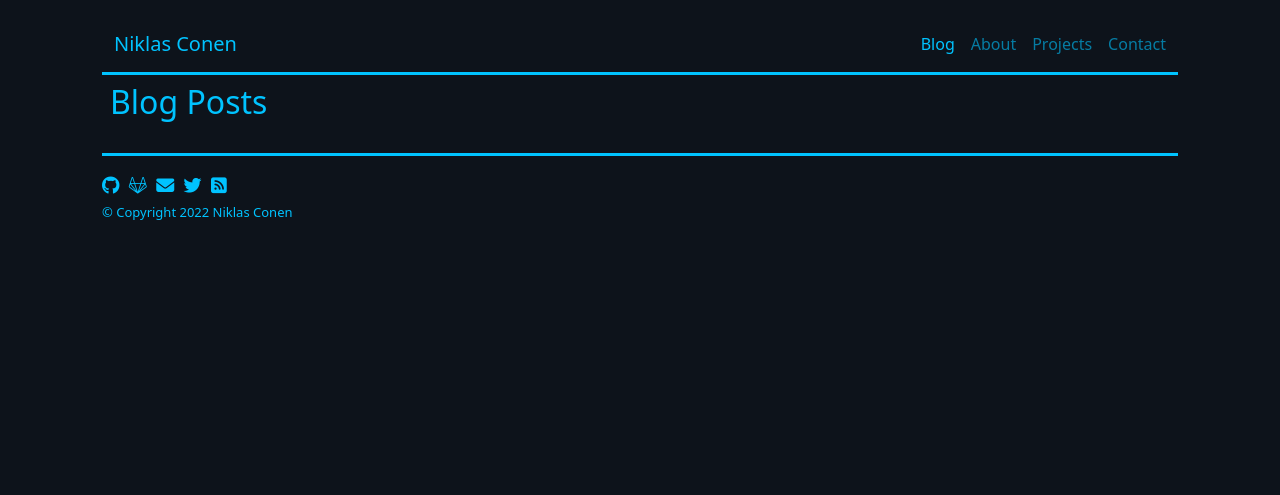
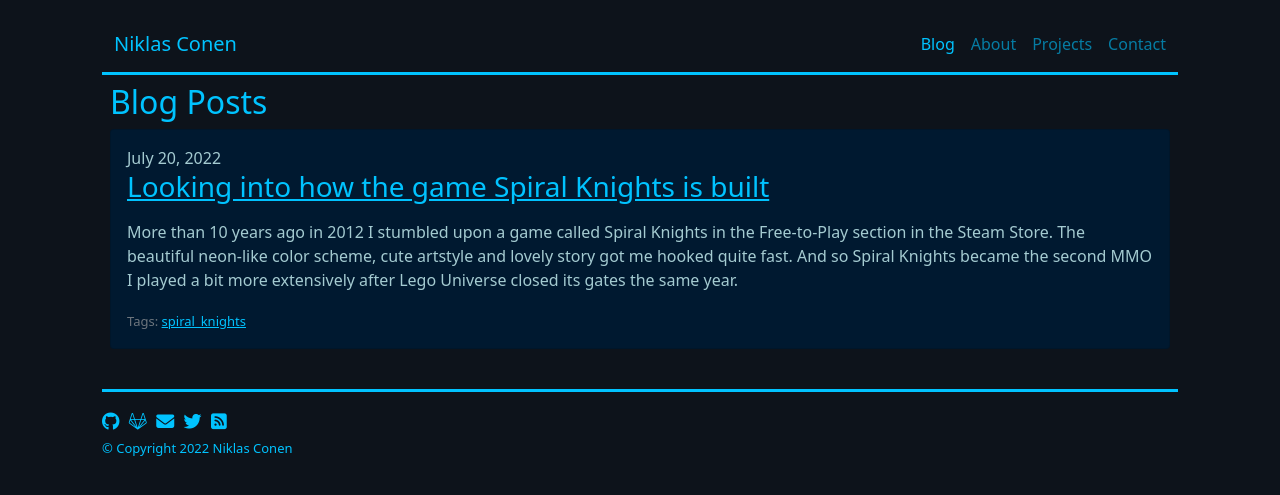
Before and after one commit to Nordegraf/nordegraf.github.io, a Jekyll site: the page built from index.html, in a window 1280 px wide. Shown: the top 495 px of the page. Built offline with Jekyll 4.4.1, drawn with Linux system fonts in a browser that asks for light colours; the list of posts is cut into pages by our own code; some of the changed lines change nothing that is shown.

Commit message:
SKdatToXML blog post

````diff
--- a/_data/projects.yml
+++ b/_data/projects.yml
@@ -33,4 +33,5 @@
 
 - name: SKdatToXML
   link: https://github.com/Nordegraf/SKdatToXML
+  post: Looking into how the game Spiral Knights is built
   description: Java Tool for converting Spiral Knights binary .dat files to .xml using the .jar libraries shipped with the game.
--- /dev/null
+++ b/_posts/2022-07-20-spiral-knights-dat-to-xml.md
@@ -0,0 +1,38 @@
+---
+layout: post
+title:  Looking into how the game Spiral Knights is built
+date:   2022-07-20 15:00:00 +0200
+categories: spiral_knights
+tags: spiral_knights
+excerpt_separator: <!--more-->
+---
+
+More than 10 years ago in 2012 I stumbled upon a game called Spiral Knights in the Free-to-Play section in the Steam Store.
+The beautiful neon-like color scheme, cute artstyle and lovely story got me hooked quite fast. And so Spiral Knights became the second MMO I played a bit more extensively after Lego Universe closed its gates the same year.
+
+<!--more-->
+
+Developed by Three Rings Design and published by SEGA Spiral Knights is a quite grind heavy Top-Down Hack and Slash type game which sends you on a quest through an ever changing set of gradually more difficult missions in the so called Clockworks on the planet Cradle... Well at least the advertising says that. While definitely being quite diverse the actual reality is that the same missions are rotated on a daily or weekly basis depending on the mission type. At some point specific routes through the clockwork revealed themselves as the most efficient for getting crafting materials resulting in me grinding only these ones for hours. I still enjoyed my time on Cradle and I have been revisiting the game ever so often over the past 10 years.
+
+Sadly the game got less popular over time to a point were today the games servers are mostly empty. Moreover Three Rings Design dissolved in 2016 and a new company called Grey Havens consisting of old Three Rings employees formed to keep some of their games alive. By now only Spiral Knights and Puzzle Pirates are kept on life support.
+
+Being interested in how games work behind the curtain I set out to look into Spiral Knights game files to see what I'm able to understand. I'll summarize my findings a bit below.
+
+In 2005 Three Rings launched a website called gamegardens.com and wiki.gamegardens.com as a plattform for making games using their developed Java libraries. Sadly the website is gone, but some captures are availabe on the WaybackMachine. For gamegardens ThreeRings published their libraries publicly on GitHub. Their core libraries are:
+
+- <a class="link" href="https://github.com/threerings/narya">Narya</a> (mainly for networking)
+- <a class="link" href="https://github.com/threerings/nenya">Nenya</a> (mainly for media management)
+- <a class="link" href="https://github.com/threerings/vilya">Vilya</a> (some frameworks for specific game types)
+- <a class="link" href="https://github.com/threerings/clyde">Clyde</a> (various utility)
+- <a class="link" href="https://github.com/threerings/getdown">getdown</a> (downloading and updating)
+
+(They must be huge Tolkien fans)
+
+Moreover a core library they used is <a class="link" href="https://legacy.lwjgl.org">LWJGL2</a>.
+
+There are more libraries in the games folders, but the ones listed above are probably the most important ones.
+In the code subdirectory of the games main files is a library called ```projectx-pcode.jar```. My best guess is, that most of the games core functionality is build upon the libraries in this .jar, which includes code of their open source libraries.
+
+Clyde includes utility for importing and converting the games .dat binary files to a human readable .xml format. As a first step I set out to use this utility for converting the games .dat files to .xml. In Clyde the import and export is done using the ```com.threerings.export.BinaryImport``` and ```com.threerings.export.XMLExport``` classes. In the games file these libraries are contained in the ```com.threerings.export.b``` and ```com.threerings.export.aA``` .class files. Using a bash script I installed the games ```projectx-pcode.jar``` into a local maven repository making its source code available for usage. Then I simply wrote a small app searching the games directory for .dat files and then converting all of them to .xml. The apps code is available on my <a class="link" href="https://github.com/Nordegraf/SKdatToXML">GitHub</a> including the bash script.
+
+The converted files contain a lot of information about missions, items, worlds, models, etc. and mostly reference configuration classes also contained in the ```projectx-pcode.jar```. A nice small project would be a page listing all of the games missions or items or similar, but for now I'll leave this as is.
--- /dev/null
+++ b/tags/spiral_knights.md
@@ -0,0 +1,5 @@
+---
+layout: tags
+title: Spiral Knights
+tagged: spiral_knights
+---
````
